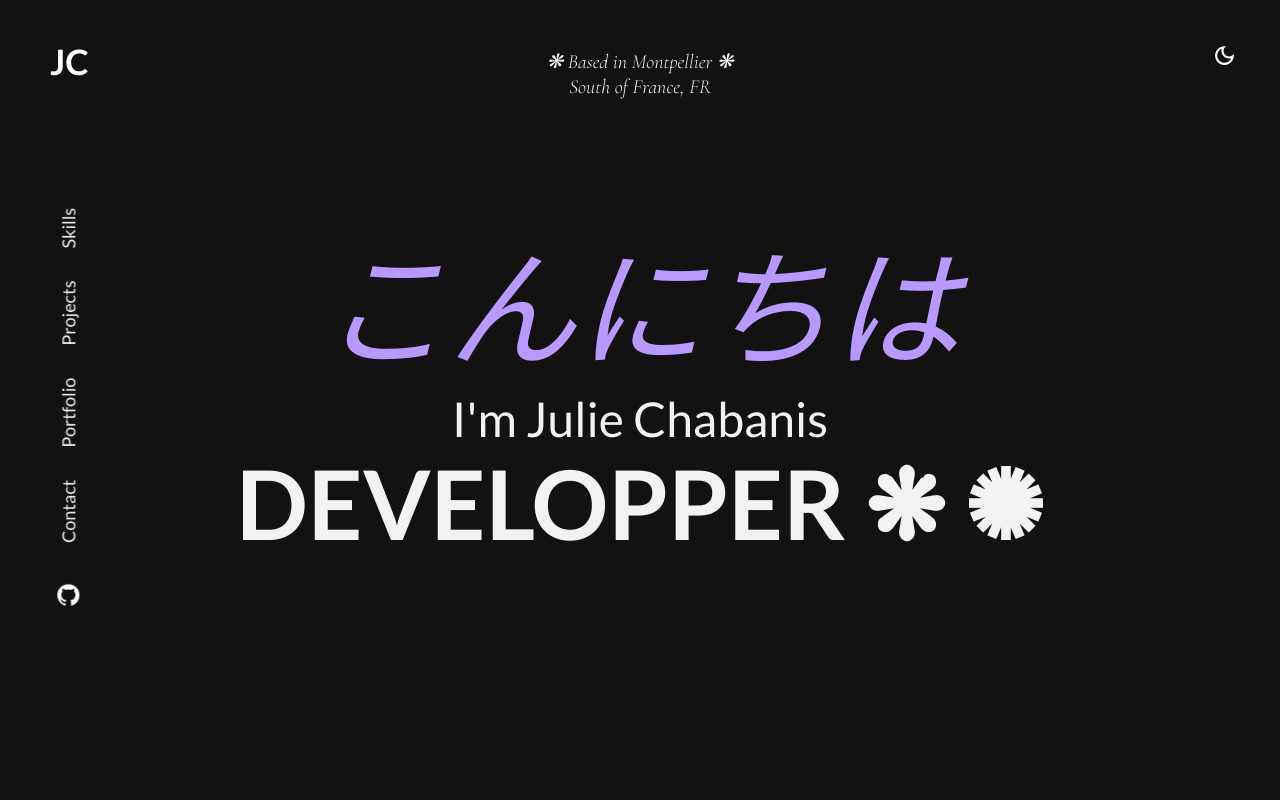
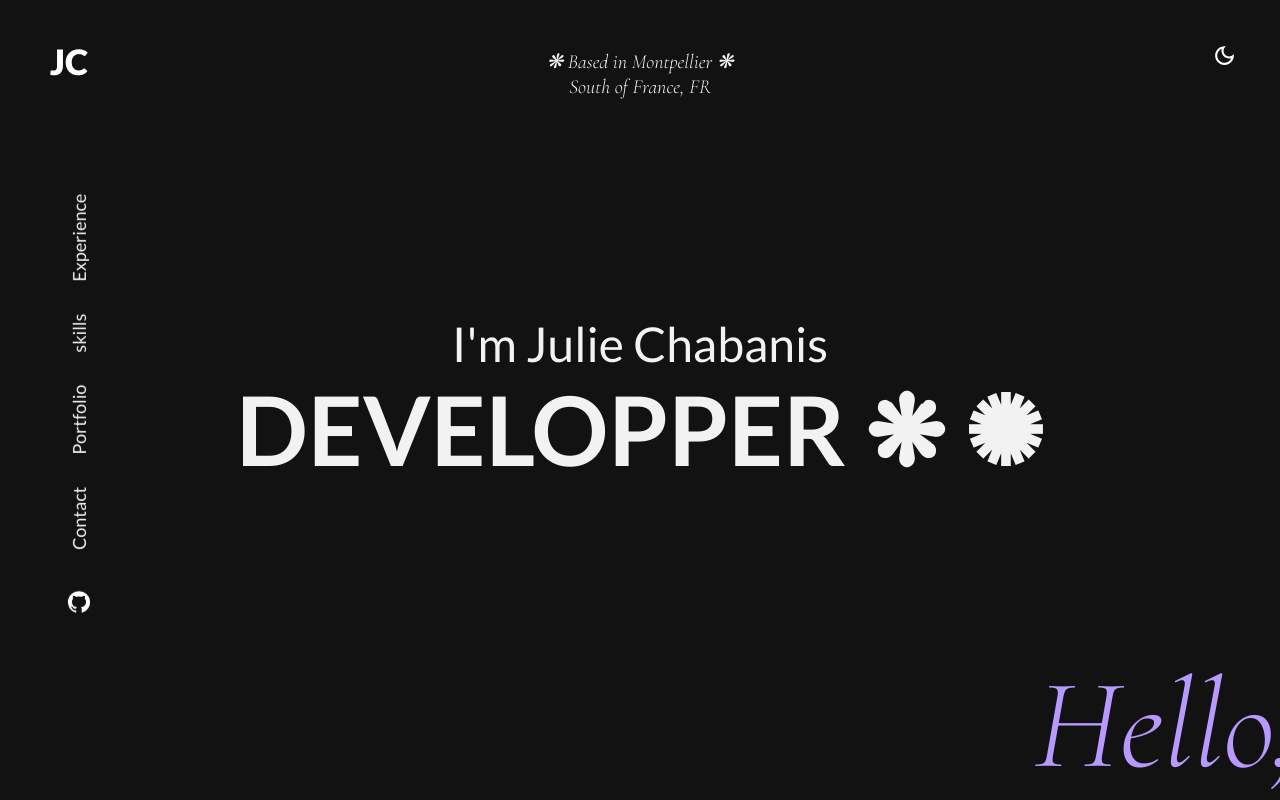
Before and after one commit to JulieChabanis/MinimalPortfolio, a React (Create React App) app: page / in a window 1280 px wide. Built offline with nearby package versions, Linux system fonts and the light colour scheme.

Commit message:
update position hello box in heropage

```diff
--- a/src/components/HeroPage/HeroPage.jsx
+++ b/src/components/HeroPage/HeroPage.jsx
@@ -1,33 +1,15 @@
 import { Box, useTheme } from "@mui/material";
 import { motion } from "framer-motion";
-import { useEffect, useState } from "react";
 import styles from "./HeroPage.module.css";
 
 const HeroPage = () => {
   const theme = useTheme();
+  const animationDuration = 5000; // Durée de l'animation en millisecondes
 
-  const words = [
-    { word: 'Hello,', translation: 'BONJOUR' },
-    { word: 'Bonjour,', translation: 'Bonjour en français'},
-    { word: 'こんにちは', translation: 'Bonjour en japonais' },
-    { word: 'Góðan dag,', translation: 'Bonjour en islandais' },
-  ];
-
-  const [currentLanguageIndex, setCurrentLanguageIndex] = useState(0);
-
-  useEffect(() => {
-    const timer = setInterval(() => {
-      setCurrentLanguageIndex((prevIndex) => (prevIndex + 1) % words.length);
-    }, 2000);
-
-    return () => {
-      clearInterval(timer);
-    };
-  }, [words.length]);
 
   return (
     <Box>
-      <Box className={styles.LocalisationSection}>
+      <Box className={styles.localisationSection}>
         <motion.div
           initial={{ y: "100%", opacity: 0 }}
           animate={{ y: 0, opacity: 1 }}
@@ -47,14 +29,6 @@ const HeroPage = () => {
       </Box>
       <Box className={styles.heroContent}>
         <motion.div
-          key={currentLanguageIndex}
-          initial={{ y: "100%", opacity: 0}}
-          animate={{ y: 0, opacity: 1 }}
-          style={theme.typography.h1}
-        >
-          {words[currentLanguageIndex].word}
-        </motion.div>
-        <motion.div
           initial={{ y: "100%", opacity: 0 }}
           animate={{ y: 0, opacity: 1 }}
           style={theme.typography.h2}
@@ -72,6 +46,26 @@ const HeroPage = () => {
           DEVELOPPER ❋ ✺
         </motion.div>
       </Box>
+      <Box className={styles.helloBox}>
+        <motion.div
+          style={{
+            ...theme.typography.h1,
+            whiteSpace: "nowrap",
+            overflow: "hidden",
+          }}
+          animate={{
+            x: ["100%", "-100%"], // Déplace les mots de 100% de la largeur de l'écran à droite à -100% de la largeur de l'écran à gauche
+          }}
+          transition={{
+            duration: animationDuration / 1000,
+            ease: "linear",
+            repeat: Infinity, // Répète l'animation en continu
+            repeatType: "loop", // Répète en boucle les valeurs de la propriété `x`
+          }}
+        >
+          Hello, Bonjour, こんにちは, Góðan dag,
+        </motion.div>
+      </Box>
     </Box>
   );
 };
--- a/src/components/HeroPage/HeroPage.module.css
+++ b/src/components/HeroPage/HeroPage.module.css
@@ -1,6 +1,13 @@
-.LocalisationSection {
+.localisationSection {
   position: absolute;
   top: 50px;
   left: 0;
   right: 0;
 }
+
+.helloBox {
+  position: fixed;
+  bottom: 0;
+  left: 0;
+  width: 100%;
+}
--- a/src/components/Theme/theme.js
+++ b/src/components/Theme/theme.js
@@ -79,7 +79,7 @@ export const themeSettings = (mode) => {
           light: colors.grey[300],
         },
         background: {
-          default: "#f2f2f2"
+          default: "#F5F0EC"
         },
       }),
     },
--- a/src/components/global/Navbar/Navbar.jsx
+++ b/src/components/global/Navbar/Navbar.jsx
@@ -18,10 +18,10 @@ const NavBar = () => {
         <Box className={styles.nav}>
           <List className={styles.navList}>
           <ListItem>
-              <ListItemText style={theme.typography.h6}>Skills</ListItemText>
+              <ListItemText style={theme.typography.h6}>Experience</ListItemText>
             </ListItem>
             <ListItem>
-            <ListItemText style={theme.typography.h6}>Projects</ListItemText>
+            <ListItemText style={theme.typography.h6}>skills</ListItemText>
             </ListItem>
             <ListItem>
             <ListItemText style={theme.typography.h6}>Portfolio</ListItemText>
--- a/src/components/global/Navbar/Navbar.module.css
+++ b/src/components/global/Navbar/Navbar.module.css
@@ -5,7 +5,7 @@
   top: 35px;
   font-size: 35px;
   font-family: "lato", "sans-serif";
-  font-weight: 700;
+  font-weight: 800;
 }
 
 .navBar {
```
